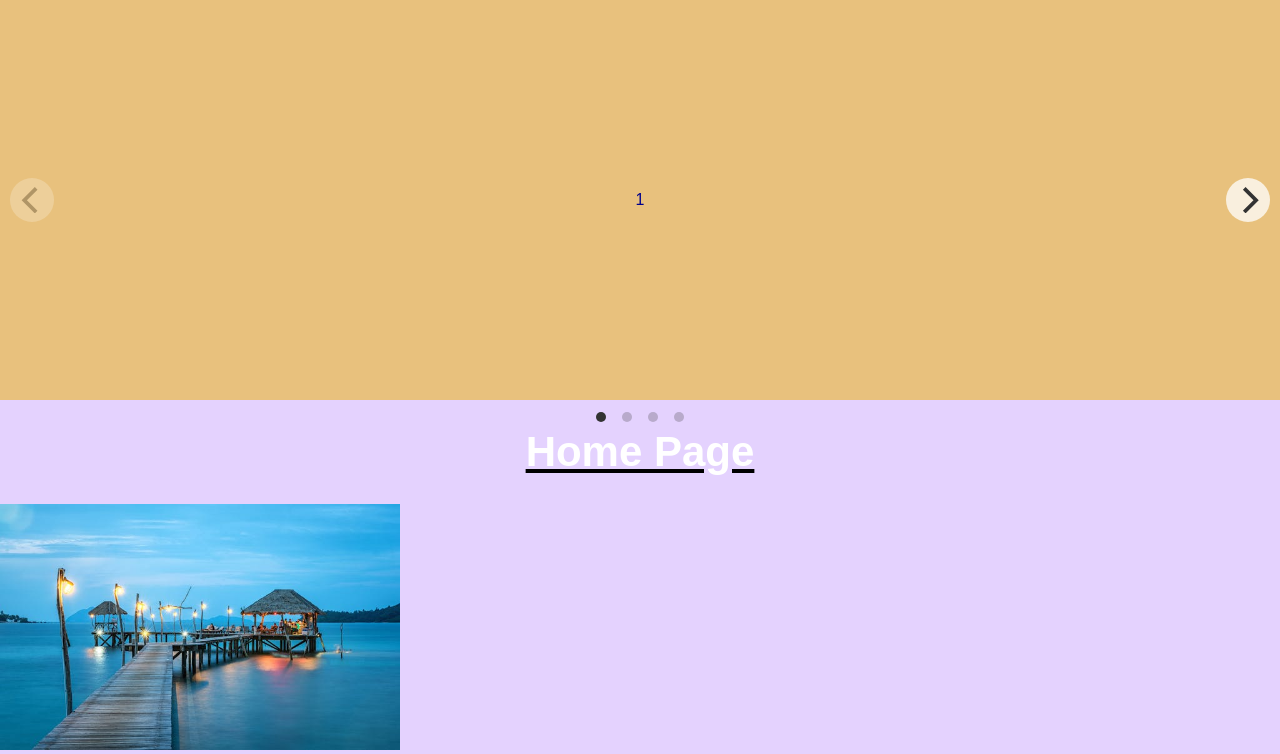
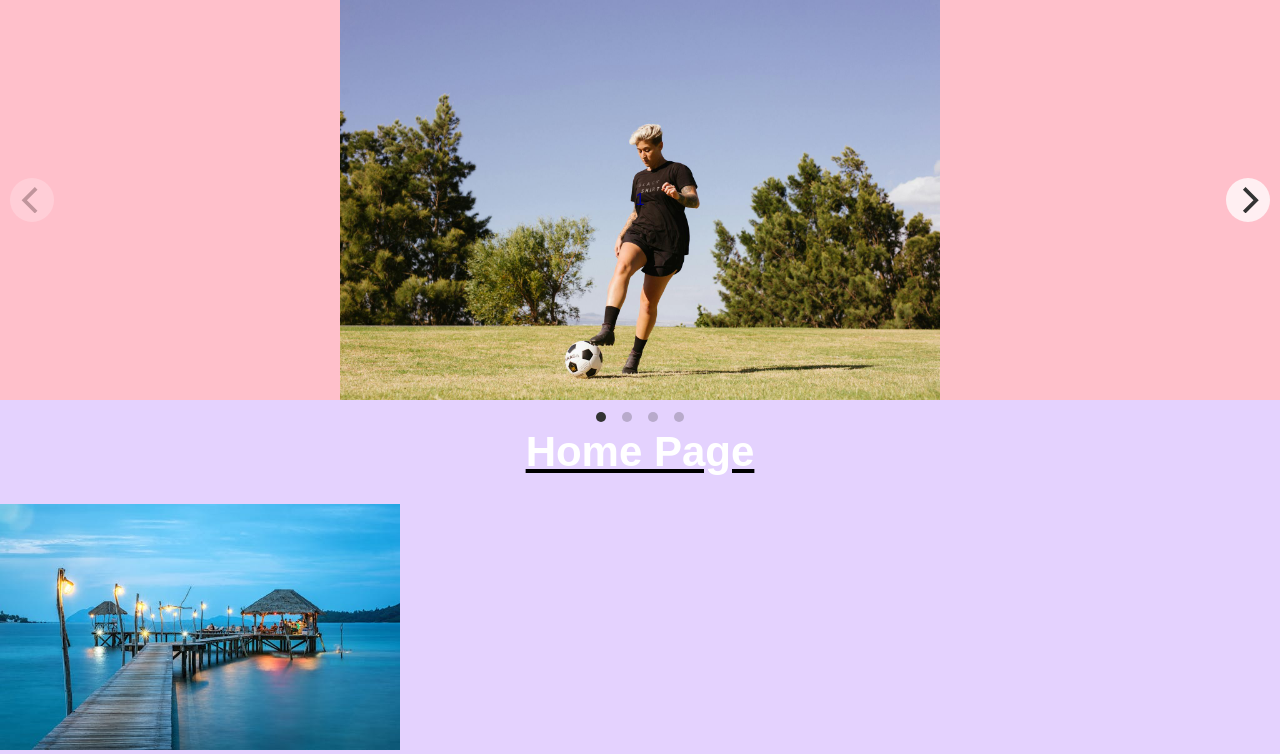
Before and after one commit to arloran777/foundationT325, a PHP site: page / in a window 1280 px wide. Shown: the part 145-899 px from the top of the page. Run offline with PHP 8.4, Linux system fonts and the light colour scheme.

Commit message:
slide backgrounds

```diff
--- a/styles.css
+++ b/styles.css
@@ -65,8 +65,17 @@ h1 {
     flex-direction: column;
     justify-content: center;
     align-items: center;
+    background-position: center;
+    background-size: contain;
+    background-repeat: no-repeat;
 }
-
+.slide:nth-child(1) {
+    background-image: url("/images/slides/pexels-rethaferguson-3621960.jpg");
+    background-color: pink;
+}
+.slide:nth-child(2) {
+    background-color: aquamarine;
+}
 @media screen and (max-width:480px) {
     .shop-nav {
         flex-direction: column;
```
Also changed, not shown: images/slides/pexels-rethaferguson-3621960.jpg (added).
